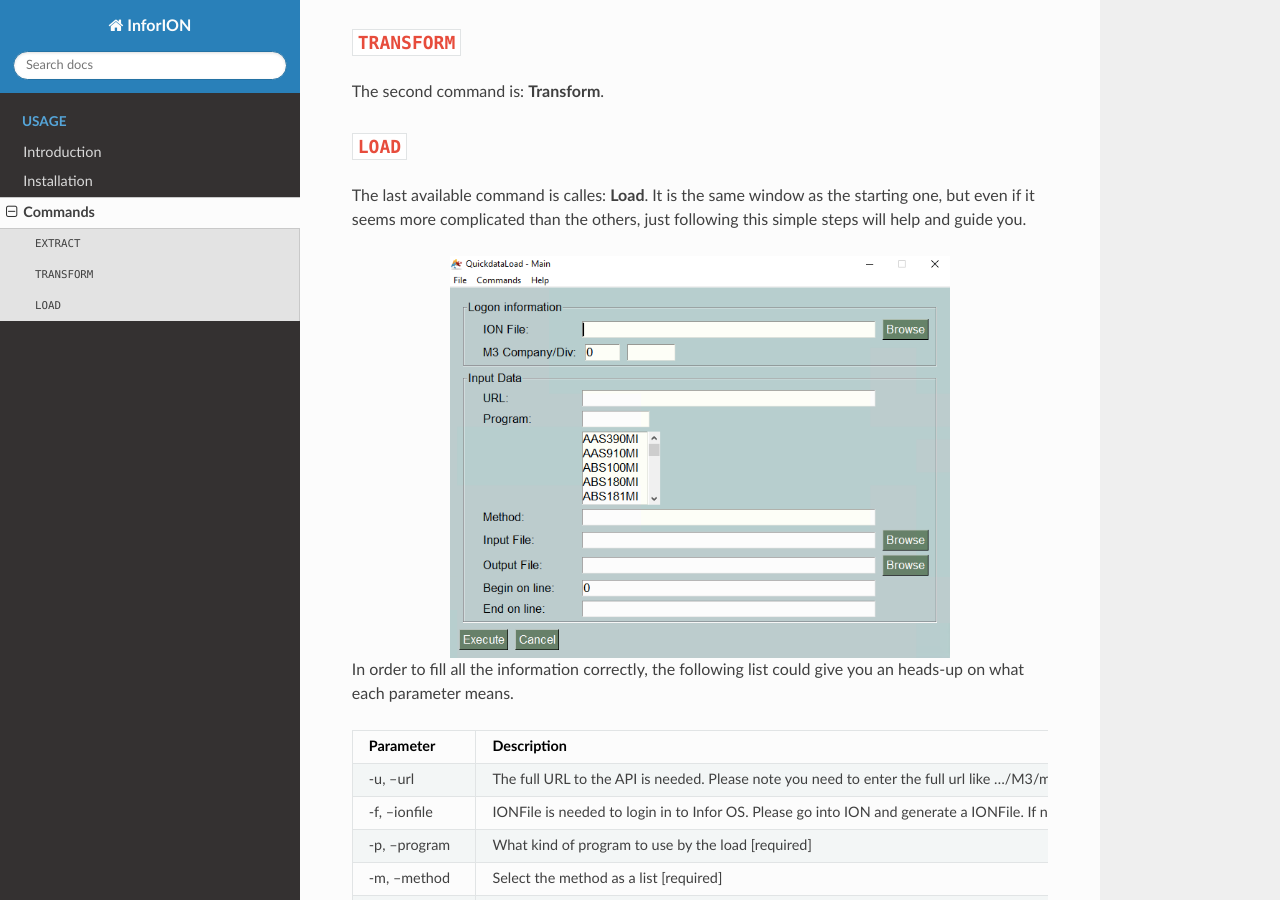
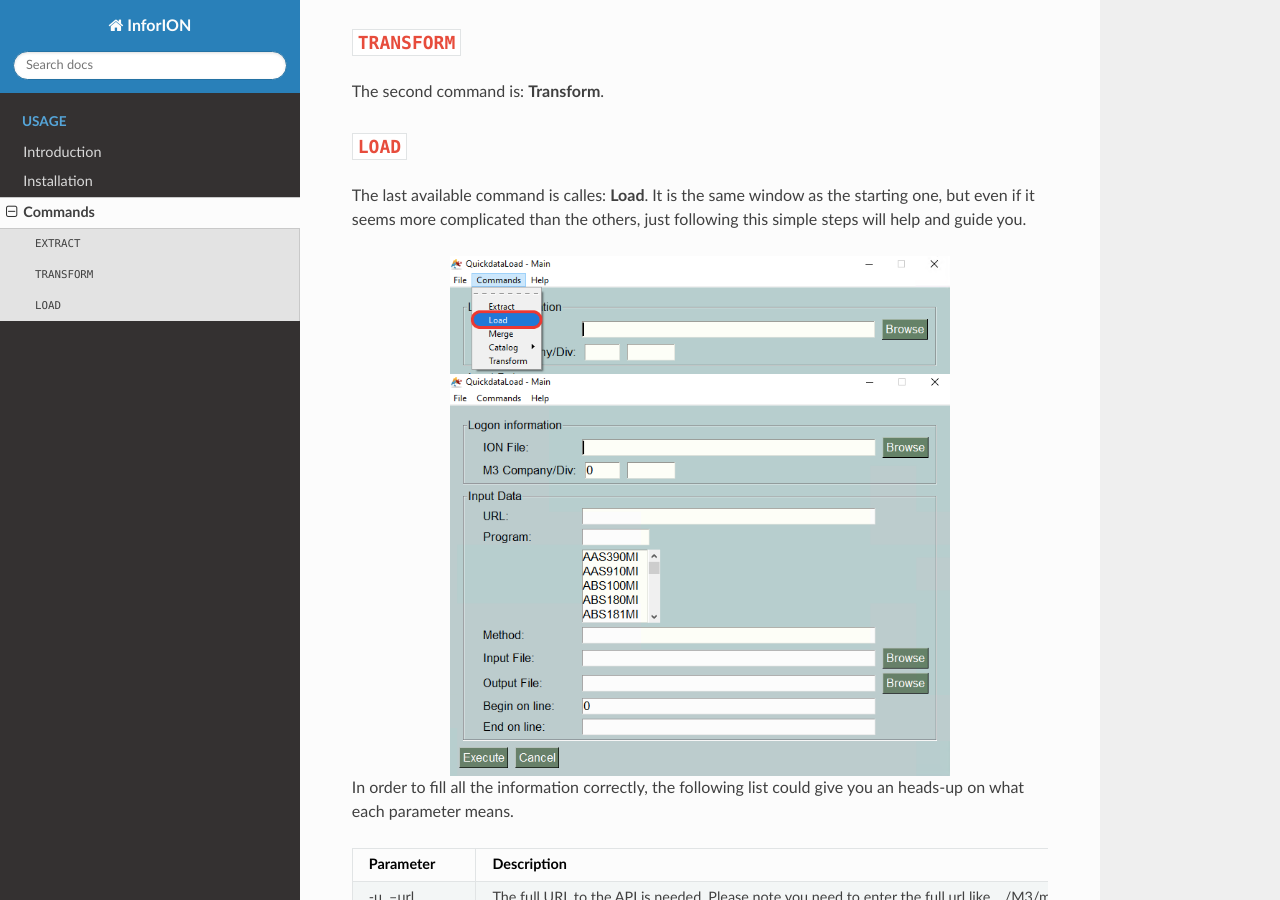
Before and after one commit to Fellow-Consulting-AG/NewSmartdata, a Sphinx documentation site: the page built from docs/source/run.rst, in a window 1280 px wide and 900 px high, scrolled down 2130 px. Built offline with Sphinx 7.4.7 and the Read the Docs theme 2.0.0, drawn with Linux system fonts in a browser that asks for light colours.

Commit message:
load first

```diff
--- a/docs/source/run.rst
+++ b/docs/source/run.rst
@@ -63,6 +63,10 @@ The second command is: **Transform**.
 
 The last available command is calles: **Load**. It is the same window as the starting one, but even if it seems more complicated than the others, just following this simple steps will help and guide you.
 
+.. image:: images/LoadFirst.png
+    :width: 500
+    :align: center
+
 .. image:: images/Load.png
     :width: 500
     :align: center
```
Also changed, not shown: docs/source/images/LoadFirst.png (added).
